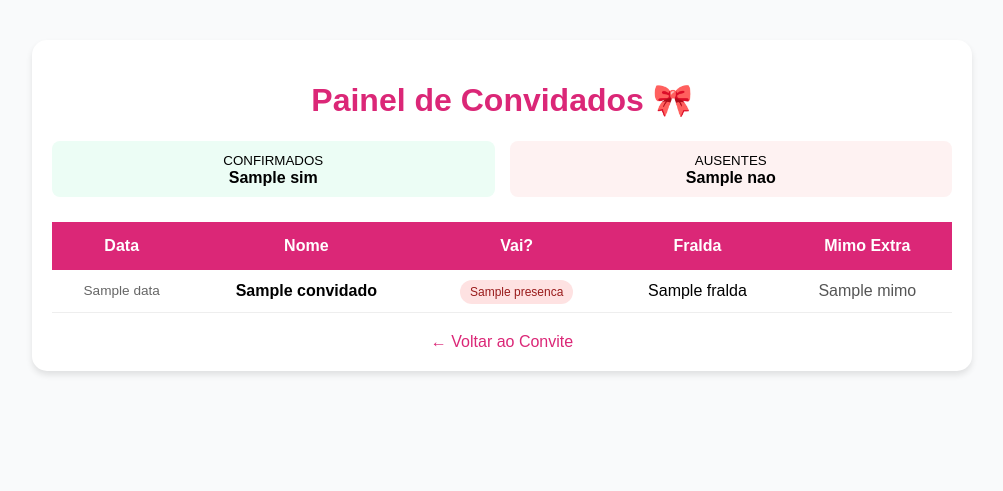
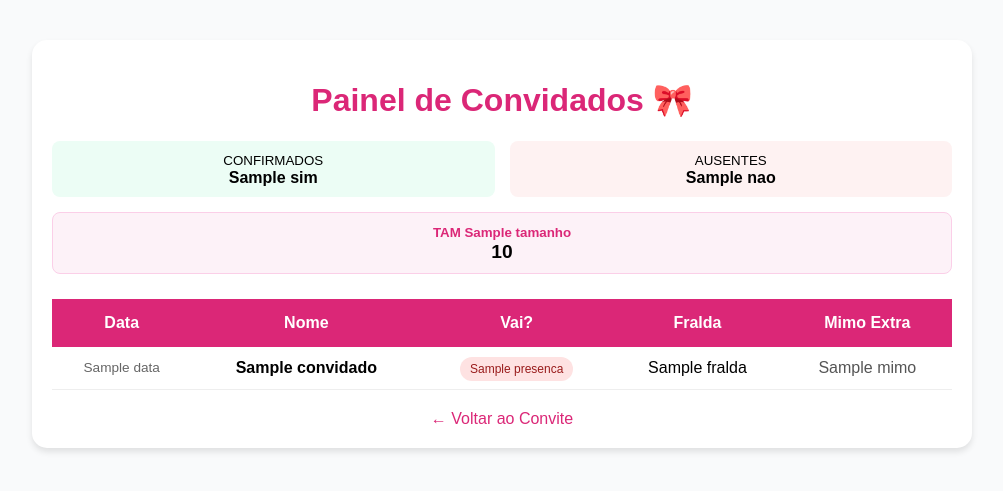
Before and after one commit to Laedio/Projeto_2_Ch-_de_BB, a Flask app: template templates/admin.html in a window 1280 px wide. Shown: the top 491 px of the page, without its empty margins (138-1141 px from the left). Run offline with Flask 3, Linux system fonts and the light colour scheme; the template is opened without the code that fills it: most values are stand-ins (such as "Sample title", 1, 10 or a date in 2020).

Commit message:
Finalizado contador de fraldas (P, M, G) e correção do app.run

```diff
--- a/app.py
+++ b/app.py
@@ -67,19 +67,29 @@ def admin():
         return redirect('/login')
 
     dados = ler_confirmacoes()
+
+    # DESCRIÇÃO: Inicializamos os contadores
     confirmados_sim = 0
     confirmados_nao = 0
+
+    # DESCRIÇÃO: Dicionário para somar os tamanhos das fraldas
+    resumo_fraldas = {"P": 0, "M": 0, "G": 0}
 
     for c in dados:
         if c.get('presenca') == "Sim":
             confirmados_sim += 1
+            # DESCRIÇÃO: Pega o tamanho da fralda e soma +1 no resumo
+            tamanho = c.get('fralda')
+            if tamanho in resumo_fraldas:
+                resumo_fraldas[tamanho] += 1
         else:
             confirmados_nao += 1
 
     return render_template("admin.html",
-                           convidados=dados,
-                           sim=confirmados_sim,
-                           nao=confirmados_nao)
-
+                       convidados=dados,
+                       sim=confirmados_sim,
+                       nao=confirmados_nao,
+                       fraldas=resumo_fraldas) # Enviamos o dicionário para o HTML
+# DESCRIÇÃO: Este bloco liga o servidor. Sem ele, o site não abre!
 if __name__ == "__main__":
     app.run(debug=True)
--- a/templates/admin.html
+++ b/templates/admin.html
@@ -10,13 +10,22 @@
 
         <h1 style="text-align: center; color: #db2777;">Painel de Convidados 🎀</h1>
 
-        <div style="display: flex; gap: 15px; margin-bottom: 25px; text-align: center;">
+        <div style="display: flex; gap: 15px; margin-bottom: 15px; text-align: center;">
             <div style="flex: 1; background: #ecfdf5; padding: 10px; border-radius: 8px;">
                 <small>CONFIRMADOS</small><br><strong>{{ sim }}</strong>
             </div>
             <div style="flex: 1; background: #fef2f2; padding: 10px; border-radius: 8px;">
                 <small>AUSENTES</small><br><strong>{{ nao }}</strong>
             </div>
+        </div>
+
+        <div style="display: flex; gap: 10px; margin-bottom: 25px; text-align: center;">
+            {% for tamanho, total in fraldas.items() %}
+            <div style="flex: 1; background: #fdf2f8; border: 1px solid #fbcfe8; padding: 10px; border-radius: 8px;">
+                <small style="color: #db2777; font-weight: bold;">TAM {{ tamanho }}</small><br>
+                <strong style="font-size: 1.2rem;">{{ total }}</strong>
+            </div>
+            {% endfor %}
         </div>
 
         <table style="width: 100%; border-collapse: collapse; text-align: center;">
@@ -26,7 +35,8 @@
                     <th style="padding: 15px;">Nome</th>
                     <th style="padding: 15px;">Vai?</th>
                     <th style="padding: 15px;">Fralda</th>
-                    <th style="padding: 15px;">Mimo Extra</th> </tr>
+                    <th style="padding: 15px;">Mimo Extra</th>
+                </tr>
             </thead>
             <tbody>
                 {% for c in convidados %}
@@ -39,9 +49,7 @@
                         </span>
                     </td>
                     <td style="padding: 12px;">{{ c.fralda }}</td>
-
                     <td style="padding: 12px; color: #555;">
-                        {# Lógica correta: se não for vazio e não for "nenhum", mostra o texto limpo #}
                         {% if c.mimo and c.mimo.strip() != "" and c.mimo.lower() != "nenhum" %}
                             {{ c.mimo }}
                         {% else %}
```
